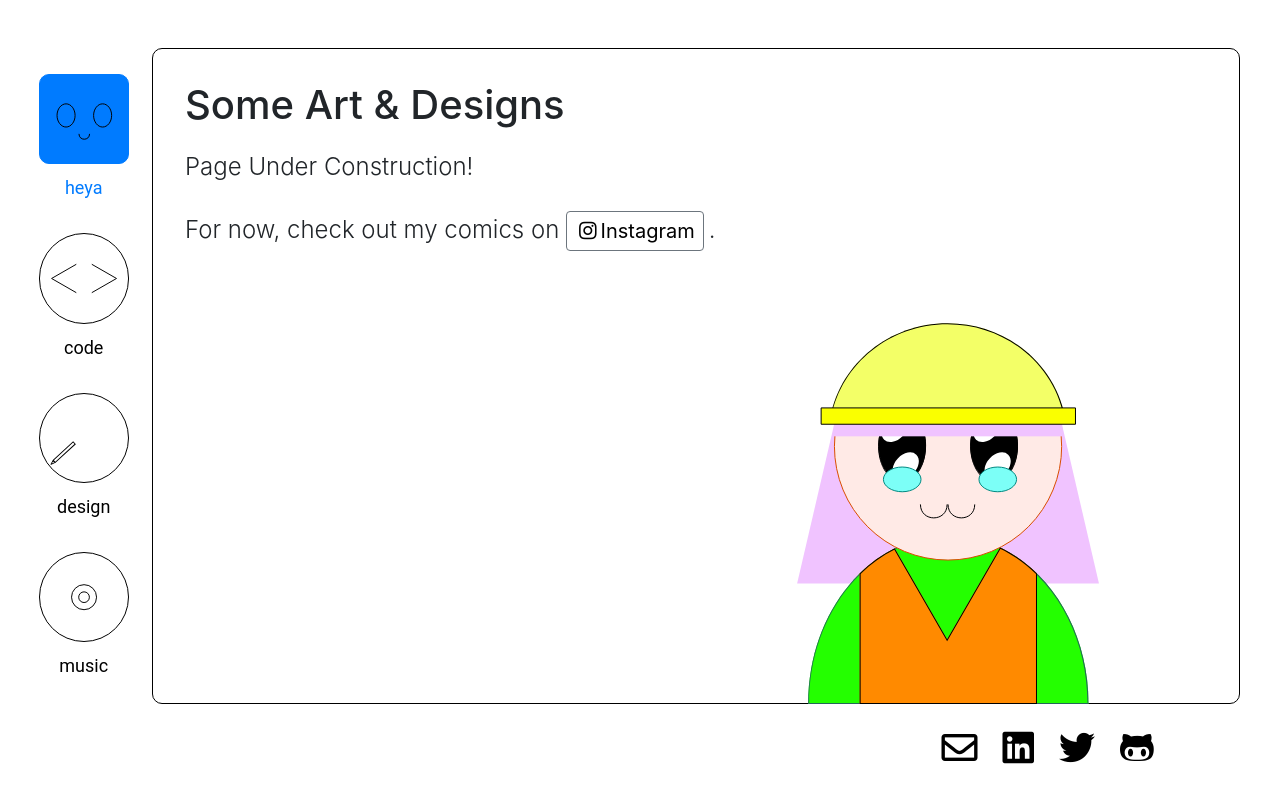
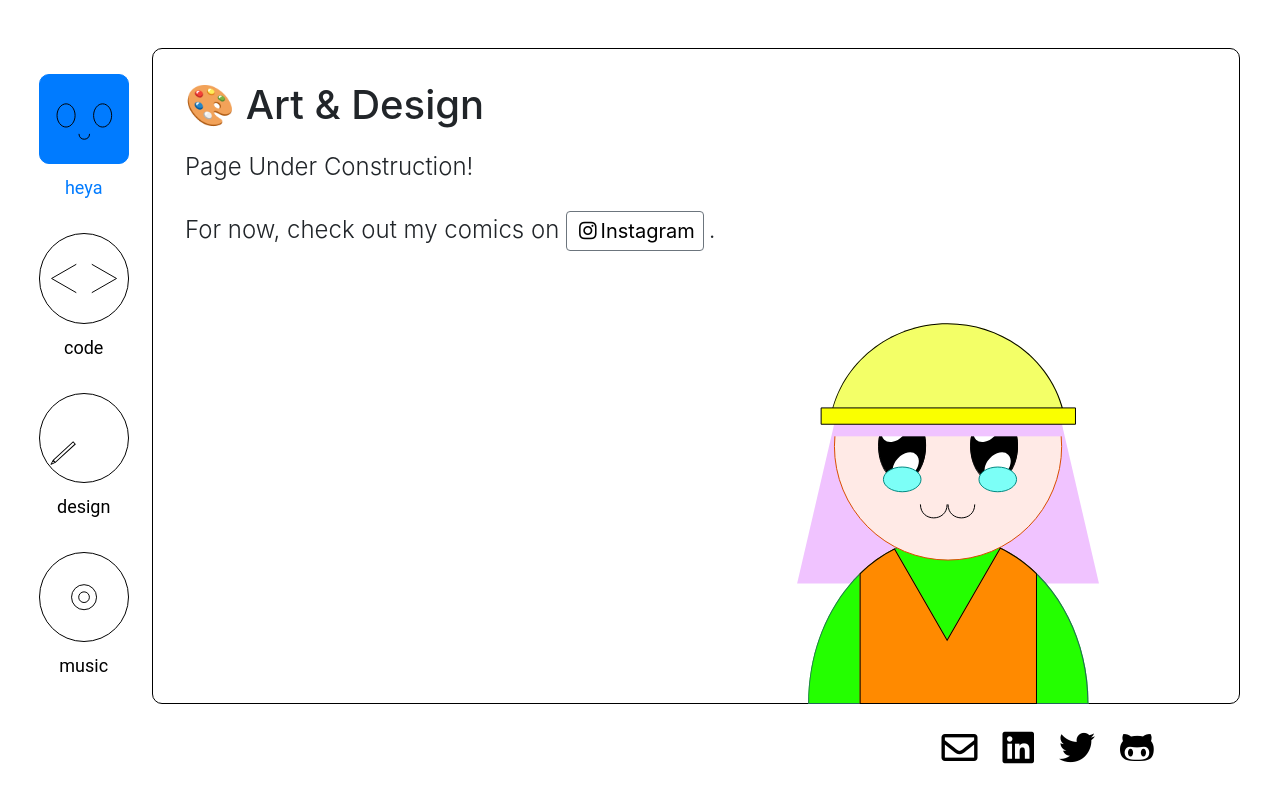
Before and after one commit to Heyabird/portfolio, a React (Create React App) app: page /design in a window 1280 px wide. Built offline with nearby package versions, Linux system fonts and the light colour scheme.

Commit message:
edit page headers

```diff
--- a/src/components/pages/About.js
+++ b/src/components/pages/About.js
@@ -5,7 +5,7 @@ import { Button } from 'reactstrap';
 export const About = () => (
   <>
     <div className="page-header">
-        <h1>Some Stuffs I Coded...</h1>
+        <h1>💻 Coding Projects</h1>
         {/* <p id="code-page-description">Click on <Button><i class="fas fa-desktop"></i> Try</Button> to see the project deployed and <Button><i class="fab fa-github-alt"></i> Repo</Button> to go to the Github repository. The colored tags show the stack I used.</p> */}
         <p id="tag-description">
           {/* The tags on the bottom show what stack I mainly used and are color-coded: <Button color="success">Frontend</Button><Button color="danger">Backend</Button><Button color="warning">Database</Button><Button color="primary">External API</Button> */}
--- a/src/components/pages/Design.js
+++ b/src/components/pages/Design.js
@@ -7,7 +7,7 @@ import { Button } from 'reactstrap';
 export const Design = () => (
   <>
     <div className="page-header">
-        <h1>Some Art & Designs</h1>
+        <h1>🎨 Art & Design</h1>
     </div>
     <div className="page-content">
         <h4>Page Under Construction! <br/><br/>
--- a/src/components/pages/NoMatch.js
+++ b/src/components/pages/NoMatch.js
@@ -5,7 +5,7 @@ import { Button } from 'reactstrap';
 export const NoMatch = () => (
   <>
     <div className="page-header">
-      <h1>Music</h1>
+      <h1>🎧 Music & Video</h1>
     </div>
     <div className="page-content">
       <h4>Page Under Construction! <br/><br/>
```
Also changed, not shown: 1 other file (tests, documents, lock files or other folders).
